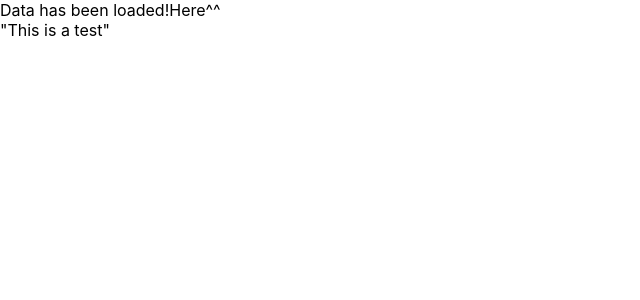
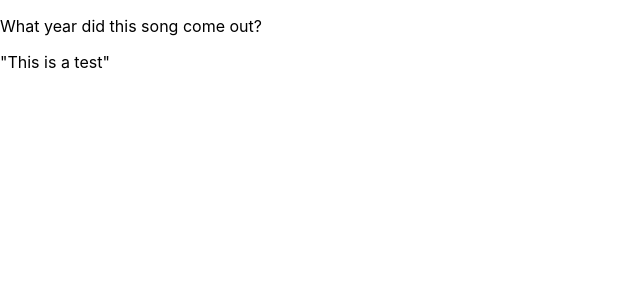
Before and after one commit to JakeGerber/ZotHacks2021, a React (Create React App) app in the folder zothacks-2021/: page / in a window 1280 px wide. Shown: the top 300 px of the page, without its empty margins (0-640 px from the left). Built offline with nearby package versions, Linux system fonts and the light colour scheme; no server answers.

Commit message:
Created a directory for the files, updated so that when the question page is loaded it shows a random prompt.

```diff
--- /dev/null
+++ b/zothacks-2021/src/Questions/Answers.js
@@ -0,0 +1,6 @@
+const Answers = () => {
+
+    return (  );
+}
+
+export default Answers;
--- /dev/null
+++ b/zothacks-2021/src/Questions/Question-Page.js
@@ -0,0 +1,18 @@
+import Question from './Question'
+
+const Questions = ['What year did this song come out?', 'Who wrote this song?', 'Which album is this song from?'];
+
+const Question_Page = () => {
+    return (
+        <div className="QuestionPage">
+            <Question question={Questions[Math.floor(Math.random()*Questions.length)]}/>
+            {/*Button*/}
+            {/*Button*/}
+            {/*Button*/}
+            {/*Button*/}
+
+        </div>
+     );
+}
+
+export default Question_Page;
--- /dev/null
+++ b/zothacks-2021/src/Questions/Question.js
@@ -0,0 +1,11 @@
+
+
+const Question = (props) => {
+    console.log(props)
+    return (
+        <p>{props.question}</p>
+
+    );
+}
+
+export default Question;
--- a/zothacks-2021/src/index.js
+++ b/zothacks-2021/src/index.js
@@ -3,10 +3,11 @@ import ReactDOM from 'react-dom';
 import './index.css';
 import App from './App';
 import reportWebVitals from './reportWebVitals';
+import Question_Page from './Questions/Question-Page';
 
 ReactDOM.render(
   <React.StrictMode>
-    <App />
+    <Question_Page />
     <div>
       "This is a test"
     </div>
```
Also changed, not shown: zothacks-2021/src/Answers.js (deleted), zothacks-2021/src/Question-Page.js (deleted), zothacks-2021/src/Question.js (deleted).
